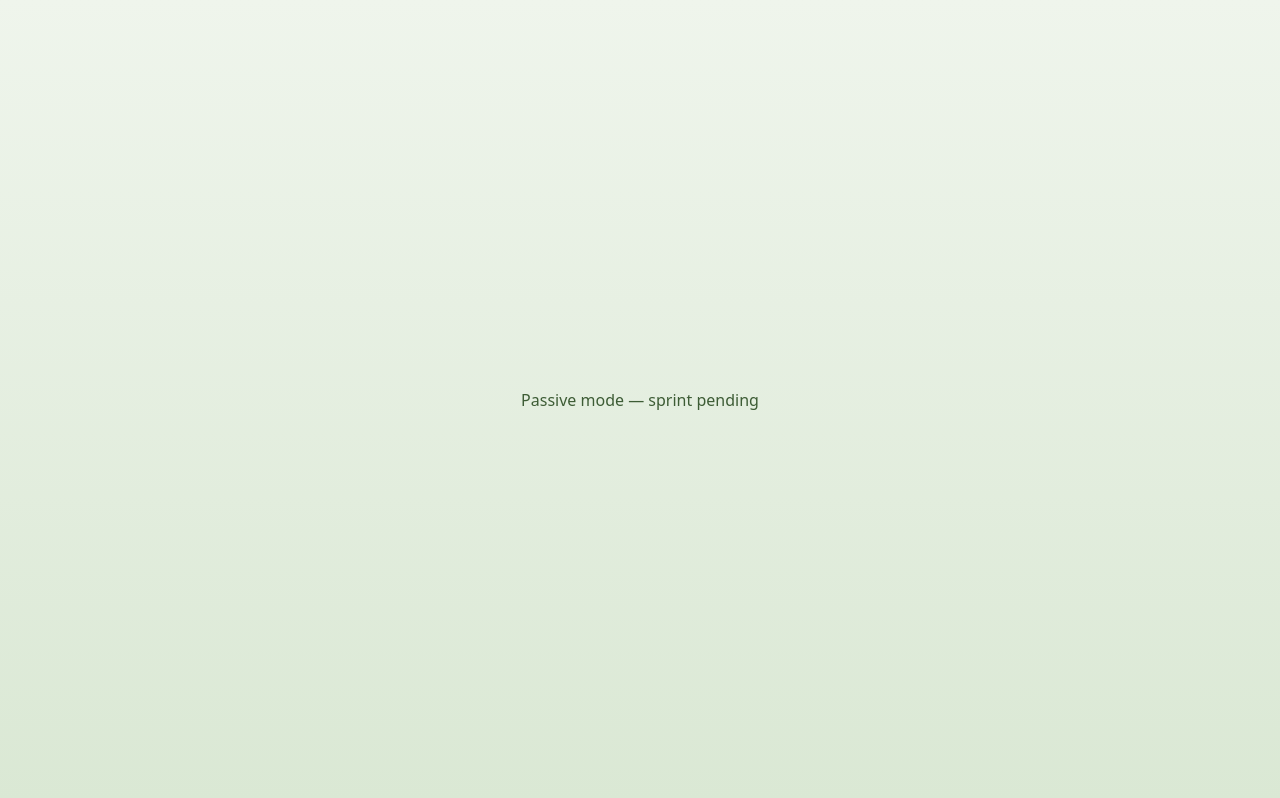
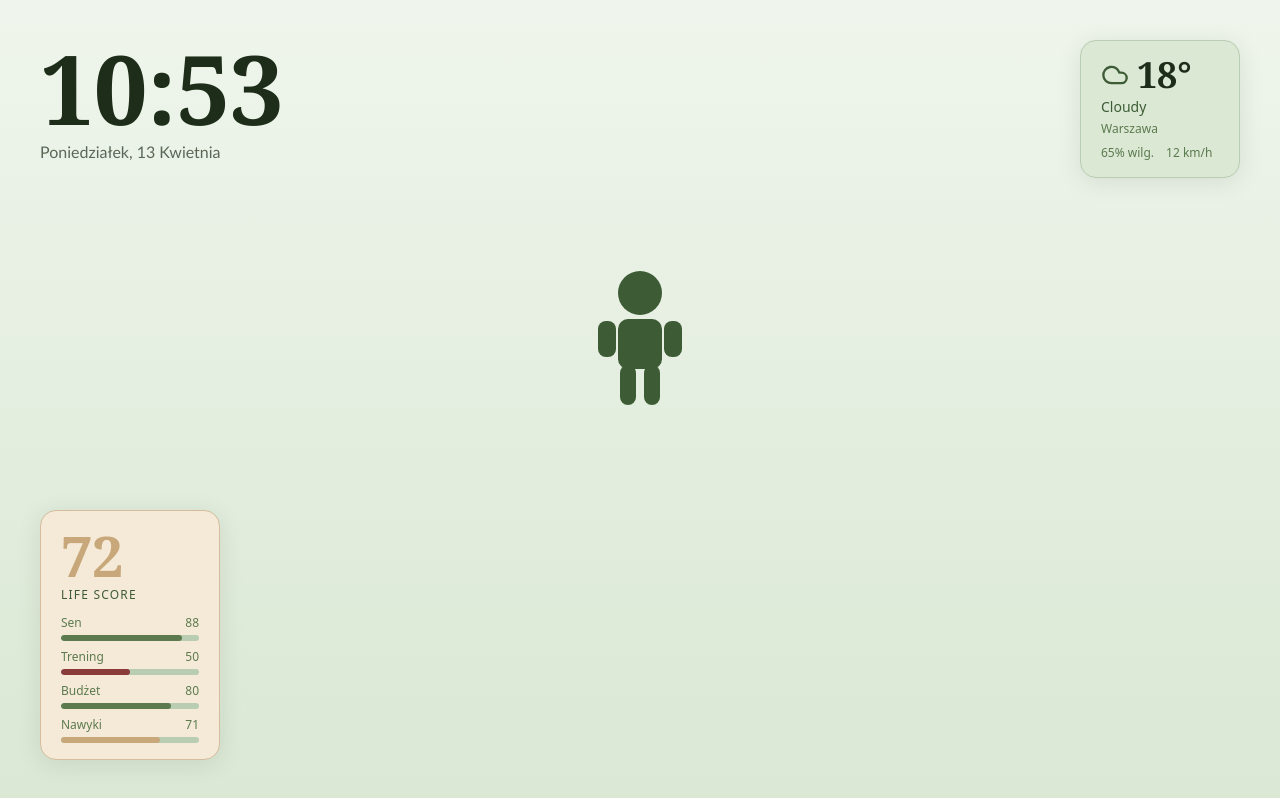
Before and after one commit to bartohehe/LifeOS, a Next.js app in the folder dashboard/: page / in a window 1280 px wide. Built offline with nearby package versions, Linux system fonts and the light colour scheme.

Commit message:
feat: implement passive mode page with dim timer and navigation

```diff
--- a/dashboard/app/page.tsx
+++ b/dashboard/app/page.tsx
@@ -1,7 +1,57 @@
+'use client'
+import { useCallback, useEffect, useRef, useState } from 'react'
+import { useRouter } from 'next/navigation'
+import PassiveLayout from '@/components/layout/PassiveLayout'
+import { getTimeOfDay, BG_GRADIENTS, textColorForTime } from '@/lib/timeOfDay'
+
+const DIM_DELAY_MS = 5 * 60 * 1000 // 5 minutes
+
 export default function PassivePage() {
+  const router = useRouter()
+  const [isDimmed, setIsDimmed] = useState(false)
+  const timerRef = useRef<ReturnType<typeof setTimeout> | null>(null)
+
+  const startTimer = useCallback(() => {
+    if (timerRef.current) clearTimeout(timerRef.current)
+    timerRef.current = setTimeout(() => setIsDimmed(true), DIM_DELAY_MS)
+  }, [])
+
+  useEffect(() => {
+    startTimer()
+    return () => { if (timerRef.current) clearTimeout(timerRef.current) }
+  }, [startTimer])
+
+  const handleActivity = () => {
+    if (isDimmed) {
+      setIsDimmed(false)
+      startTimer()
+      return
+    }
+    startTimer()
+  }
+
+  const handleClick = () => {
+    if (isDimmed) {
+      setIsDimmed(false)
+      startTimer()
+      return
+    }
+    router.push('/dashboard')
+  }
+
+  const tod = getTimeOfDay(new Date().getHours())
+  const bg = BG_GRADIENTS[tod]
+  const textColor = textColorForTime(tod)
+
   return (
-    <div className="w-full h-full flex items-center justify-center" style={{ background: 'linear-gradient(180deg, #EFF5EC 0%, #DAE8D4 100%)' }}>
-      <p className="text-[#3D5C35]">Passive mode — sprint pending</p>
+    <div
+      className={`w-screen h-screen overflow-hidden cursor-pointer select-none transition-opacity duration-1000 ${isDimmed ? 'opacity-20' : 'opacity-100'}`}
+      style={{ background: bg }}
+      onMouseMove={handleActivity}
+      onTouchStart={handleActivity}
+      onClick={handleClick}
+    >
+      <PassiveLayout textColor={textColor} />
     </div>
   )
 }
```
